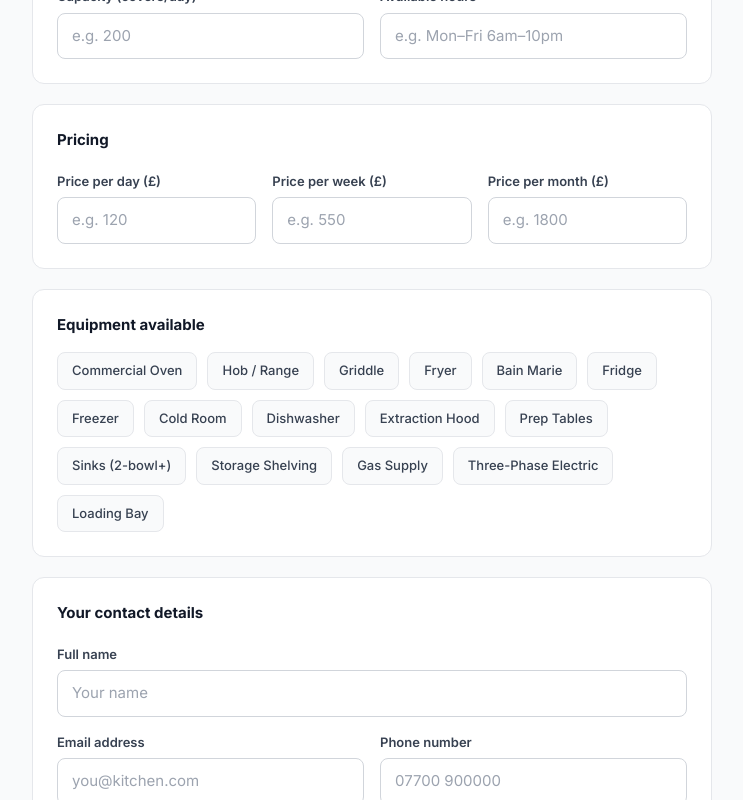
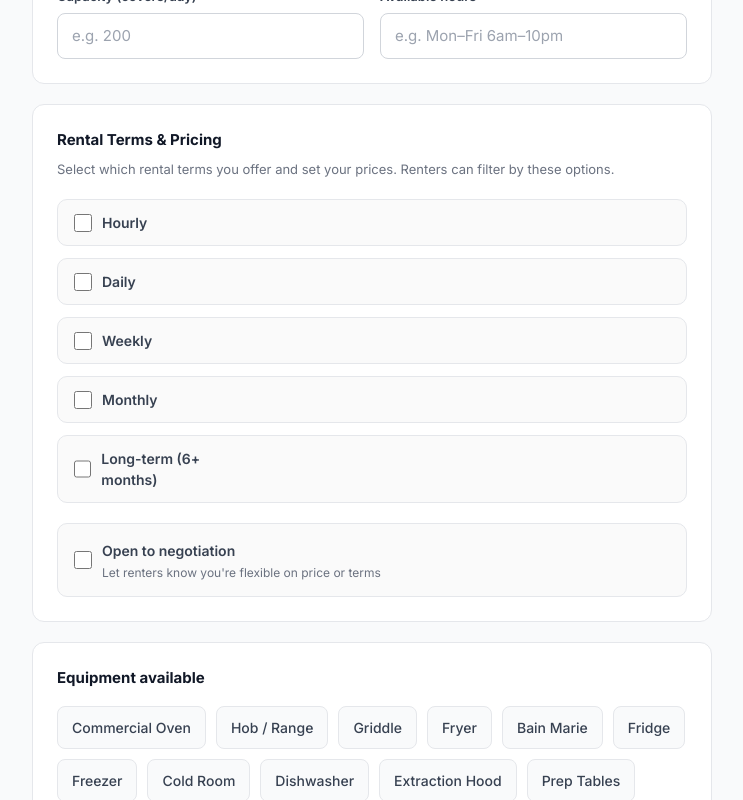
Before and after one commit to Rg-district/find-me-a-kitchen, a Next.js app: page /list-kitchen in a window 1280 px wide. Shown: the part 580-1380 px from the top of the page, without its empty margins (268-1011 px from the left). Built offline with nearby package versions, Linux system fonts and the light colour scheme.

Commit message:
feat: add flexible rental terms and negotiation options to listing form

```diff
--- a/app/api/list-kitchen/route.ts
+++ b/app/api/list-kitchen/route.ts
@@ -14,7 +14,11 @@ export async function POST(req: Request) {
 
     const {
       businessName, kitchenName, kitchenType, address, postcode, city,
-      capacity, pricePerDay, pricePerWeek, pricePerMonth, availableHours,
+      capacity, availableHours,
+      // New term fields
+      termsAvailable, pricePerHour, pricePerDay, pricePerWeek, pricePerMonth, priceLongTerm,
+      openToNegotiation,
+      // Equipment & contact
       equipment, contactName, contactEmail, contactPhone,
     } = body
 
@@ -32,10 +36,16 @@ export async function POST(req: Request) {
         postcode,
         city,
         capacity: capacity ? parseInt(capacity) : null,
+        available_hours: availableHours,
+        // Term availability and pricing
+        terms_available: termsAvailable || [],
+        price_per_hour: pricePerHour ? parseFloat(pricePerHour) : null,
         price_per_day: pricePerDay ? parseFloat(pricePerDay) : null,
         price_per_week: pricePerWeek ? parseFloat(pricePerWeek) : null,
         price_per_month: pricePerMonth ? parseFloat(pricePerMonth) : null,
-        available_hours: availableHours,
+        price_long_term: priceLongTerm || null,
+        open_to_negotiation: openToNegotiation || false,
+        // Equipment & contact
         equipment: equipment || [],
         contact_name: contactName,
         contact_email: contactEmail,
--- a/app/list-kitchen/page.tsx
+++ b/app/list-kitchen/page.tsx
@@ -20,6 +20,14 @@ const KITCHEN_TYPES = [
   'Other',
 ]
 
+const TERM_OPTIONS = [
+  { key: 'hourly', label: 'Hourly', placeholder: 'e.g. 15' },
+  { key: 'daily', label: 'Daily', placeholder: 'e.g. 120' },
+  { key: 'weekly', label: 'Weekly', placeholder: 'e.g. 550' },
+  { key: 'monthly', label: 'Monthly', placeholder: 'e.g. 1800' },
+  { key: 'longTerm', label: 'Long-term (6+ months)', placeholder: 'Contact for rates' },
+]
+
 export default function ListKitchenPage() {
   const [form, setForm] = useState({
     businessName: '',
@@ -29,10 +37,17 @@ export default function ListKitchenPage() {
     postcode: '',
     city: '',
     capacity: '',
+    availableHours: '',
+    // Term availability
+    termsAvailable: [] as string[],
+    pricePerHour: '',
     pricePerDay: '',
     pricePerWeek: '',
     pricePerMonth: '',
-    availableHours: '',
+    priceLongTerm: '',
+    // Negotiation
+    openToNegotiation: false,
+    // Equipment & contact
     equipment: [] as string[],
     contactName: '',
     contactEmail: '',
@@ -48,6 +63,15 @@ export default function ListKitchenPage() {
       equipment: f.equipment.includes(item)
         ? f.equipment.filter(e => e !== item)
         : [...f.equipment, item],
+    }))
+  }
+
+  function toggleTerm(term: string) {
+    setForm(f => ({
+      ...f,
+      termsAvailable: f.termsAvailable.includes(term)
+        ? f.termsAvailable.filter(t => t !== term)
+        : [...f.termsAvailable, term],
     }))
   }
 
@@ -109,6 +133,15 @@ export default function ListKitchenPage() {
     background: '#fff', border: '1px solid #e5e7eb',
     borderRadius: 12, padding: '24px', marginBottom: 20,
   }
+
+  const checkboxLabelStyle = (active: boolean): React.CSSProperties => ({
+    display: 'flex', alignItems: 'center', gap: 8, cursor: 'pointer',
+    background: active ? '#ecfdf5' : '#f9fafb',
+    border: `1px solid ${active ? '#10b981' : '#e5e7eb'}`,
+    borderRadius: 8, padding: '10px 14px', fontSize: 14, fontWeight: 500,
+    color: active ? '#065f46' : '#374151',
+    transition: 'all 0.15s',
+  })
 
   return (
     <main style={{ minHeight: '100vh', background: '#f9fafb', padding: '40px 20px', fontFamily: 'Inter, -apple-system, sans-serif' }}>
@@ -186,28 +219,107 @@ export default function ListKitchenPage() {
             </div>
           </div>
 
-          {/* Pricing */}
+          {/* Rental Terms & Pricing */}
           <div style={sectionStyle}>
-            <h2 style={{ fontSize: 15, fontWeight: 700, color: '#111827', marginBottom: 20 }}>Pricing</h2>
-            <div style={{ display: 'grid', gridTemplateColumns: '1fr 1fr 1fr', gap: 16 }}>
-              <div>
-                <label style={labelStyle}>Price per day (£)</label>
-                <input style={inputStyle} value={form.pricePerDay} type="number"
-                  onChange={e => setForm(f => ({ ...f, pricePerDay: e.target.value }))}
-                  placeholder="e.g. 120" />
-              </div>
-              <div>
-                <label style={labelStyle}>Price per week (£)</label>
-                <input style={inputStyle} value={form.pricePerWeek} type="number"
-                  onChange={e => setForm(f => ({ ...f, pricePerWeek: e.target.value }))}
-                  placeholder="e.g. 550" />
-              </div>
-              <div>
-                <label style={labelStyle}>Price per month (£)</label>
-                <input style={inputStyle} value={form.pricePerMonth} type="number"
-                  onChange={e => setForm(f => ({ ...f, pricePerMonth: e.target.value }))}
-                  placeholder="e.g. 1800" />
-              </div>
+            <h2 style={{ fontSize: 15, fontWeight: 700, color: '#111827', marginBottom: 8 }}>Rental Terms & Pricing</h2>
+            <p style={{ fontSize: 13, color: '#6b7280', marginBottom: 20 }}>
+              Select which rental terms you offer and set your prices. Renters can filter by these options.
+            </p>
+
+            <div style={{ display: 'flex', flexDirection: 'column', gap: 12, marginBottom: 20 }}>
+              {TERM_OPTIONS.map(term => {
+                const isSelected = form.termsAvailable.includes(term.key)
+                const priceKey = term.key === 'longTerm' ? 'priceLongTerm'
+                  : term.key === 'hourly' ? 'pricePerHour'
+                  : term.key === 'daily' ? 'pricePerDay'
+                  : term.key === 'weekly' ? 'pricePerWeek'
+                  : 'pricePerMonth'
+
+                return (
+                  <div key={term.key} style={{
+                    display: 'flex', alignItems: 'center', gap: 12,
+                    background: isSelected ? '#f0fdf4' : '#fafafa',
+                    border: `1px solid ${isSelected ? '#10b981' : '#e5e7eb'}`,
+                    borderRadius: 10, padding: '12px 16px',
+                    transition: 'all 0.15s',
+                  }}>
+                    <label style={{
+                      display: 'flex', alignItems: 'center', gap: 10,
+                      cursor: 'pointer', flex: '0 0 180px',
+                    }}>
+                      <input
+                        type="checkbox"
+                        checked={isSelected}
+                        onChange={() => toggleTerm(term.key)}
+                        style={{ width: 18, height: 18, accentColor: '#10b981' }}
+                      />
+                      <span style={{
+                        fontWeight: 600, fontSize: 14,
+                        color: isSelected ? '#065f46' : '#374151',
+                      }}>
+                        {term.label}
+                      </span>
+                    </label>
+
+                    {isSelected && term.key !== 'longTerm' && (
+                      <div style={{ display: 'flex', alignItems: 'center', gap: 8, flex: 1 }}>
+                        <span style={{ color: '#6b7280', fontSize: 14 }}>£</span>
+                        <input
+                          type="number"
+                          style={{
+                            ...inputStyle,
+                            width: '100px',
+                            padding: '8px 12px',
+                          }}
+                          placeholder={term.placeholder}
+                          value={form[priceKey as keyof typeof form] as string}
+                          onChange={e => setForm(f => ({ ...f, [priceKey]: e.target.value }))}
+                        />
+                        <span style={{ color: '#9ca3af', fontSize: 13 }}>
+                          per {term.key === 'hourly' ? 'hour' : term.key.replace('ly', '')}
+                        </span>
+                      </div>
+                    )}
+
+                    {isSelected && term.key === 'longTerm' && (
+                      <span style={{ color: '#6b7280', fontSize: 13, fontStyle: 'italic' }}>
+                        Renters will contact you directly to discuss rates
+                      </span>
+                    )}
+                  </div>
+                )
+              })}
+            </div>
+
+            {/* Negotiation Toggle */}
+            <div style={{
+              display: 'flex', alignItems: 'center', gap: 12,
+              background: form.openToNegotiation ? '#fef3c7' : '#fafafa',
+              border: `1px solid ${form.openToNegotiation ? '#f59e0b' : '#e5e7eb'}`,
+              borderRadius: 10, padding: '14px 16px',
+            }}>
+              <label style={{
+                display: 'flex', alignItems: 'center', gap: 10,
+                cursor: 'pointer', flex: 1,
+              }}>
+                <input
+                  type="checkbox"
+                  checked={form.openToNegotiation}
+                  onChange={e => setForm(f => ({ ...f, openToNegotiation: e.target.checked }))}
+                  style={{ width: 18, height: 18, accentColor: '#f59e0b' }}
+                />
+                <div>
+                  <span style={{
+                    fontWeight: 600, fontSize: 14,
+                    color: form.openToNegotiation ? '#92400e' : '#374151',
+                  }}>
+                    Open to negotiation
+                  </span>
+                  <p style={{ fontSize: 12, color: '#6b7280', marginTop: 2 }}>
+                    Let renters know you&apos;re flexible on price or terms
+                  </p>
+                </div>
+              </label>
             </div>
           </div>
 
@@ -216,14 +328,7 @@ export default function ListKitchenPage() {
             <h2 style={{ fontSize: 15, fontWeight: 700, color: '#111827', marginBottom: 16 }}>Equipment available</h2>
             <div style={{ display: 'flex', flexWrap: 'wrap', gap: 10 }}>
               {EQUIPMENT_OPTIONS.map(item => (
-                <label key={item} style={{
-                  display: 'flex', alignItems: 'center', gap: 8, cursor: 'pointer',
-                  background: form.equipment.includes(item) ? '#ecfdf5' : '#f9fafb',
-                  border: `1px solid ${form.equipment.includes(item) ? '#10b981' : '#e5e7eb'}`,
-                  borderRadius: 8, padding: '8px 14px', fontSize: 13, fontWeight: 500,
-                  color: form.equipment.includes(item) ? '#065f46' : '#374151',
-                  transition: 'all 0.15s',
-                }}>
+                <label key={item} style={checkboxLabelStyle(form.equipment.includes(item))}>
                   <input type="checkbox" style={{ display: 'none' }}
                     checked={form.equipment.includes(item)}
                     onChange={() => toggleEquipment(item)} />
```
